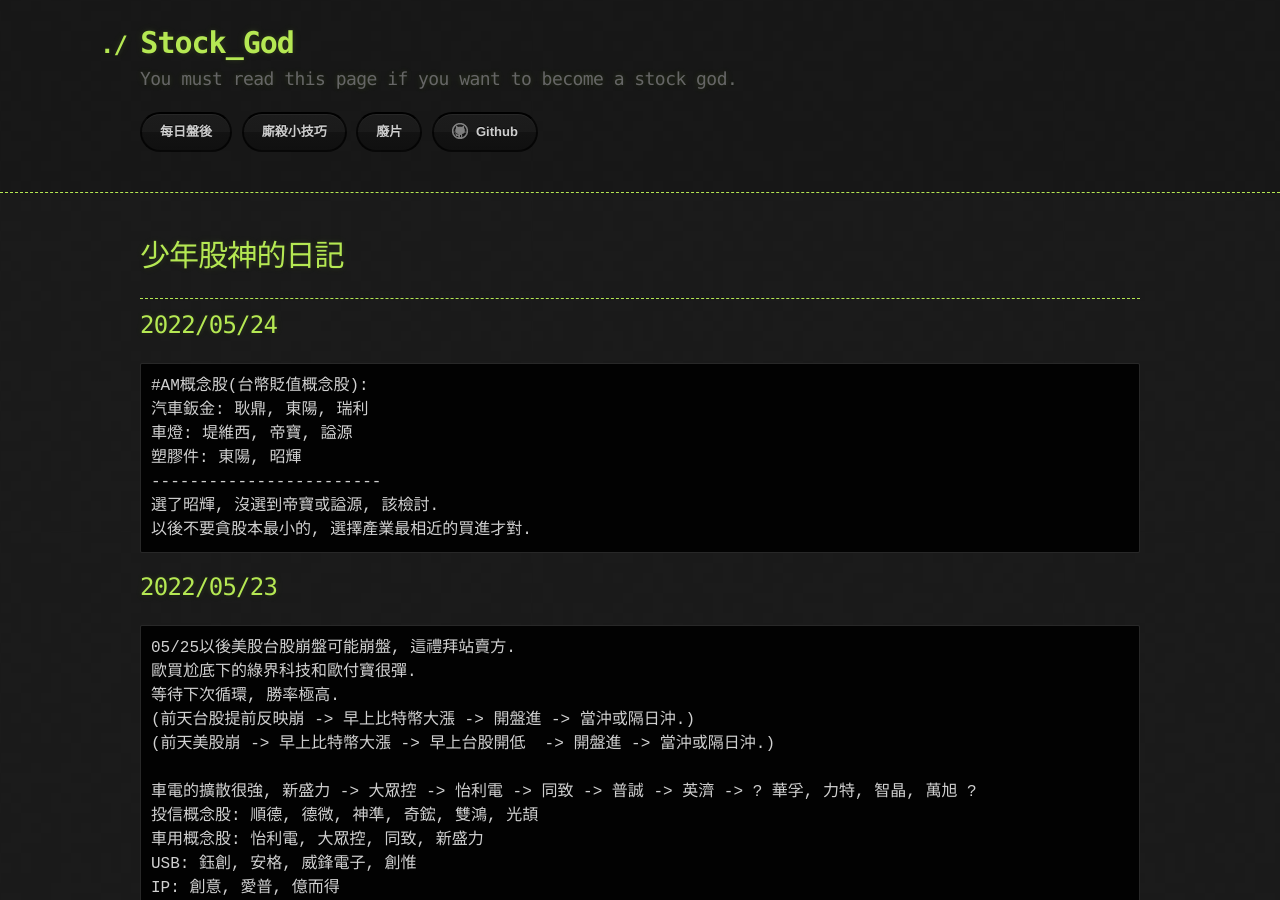
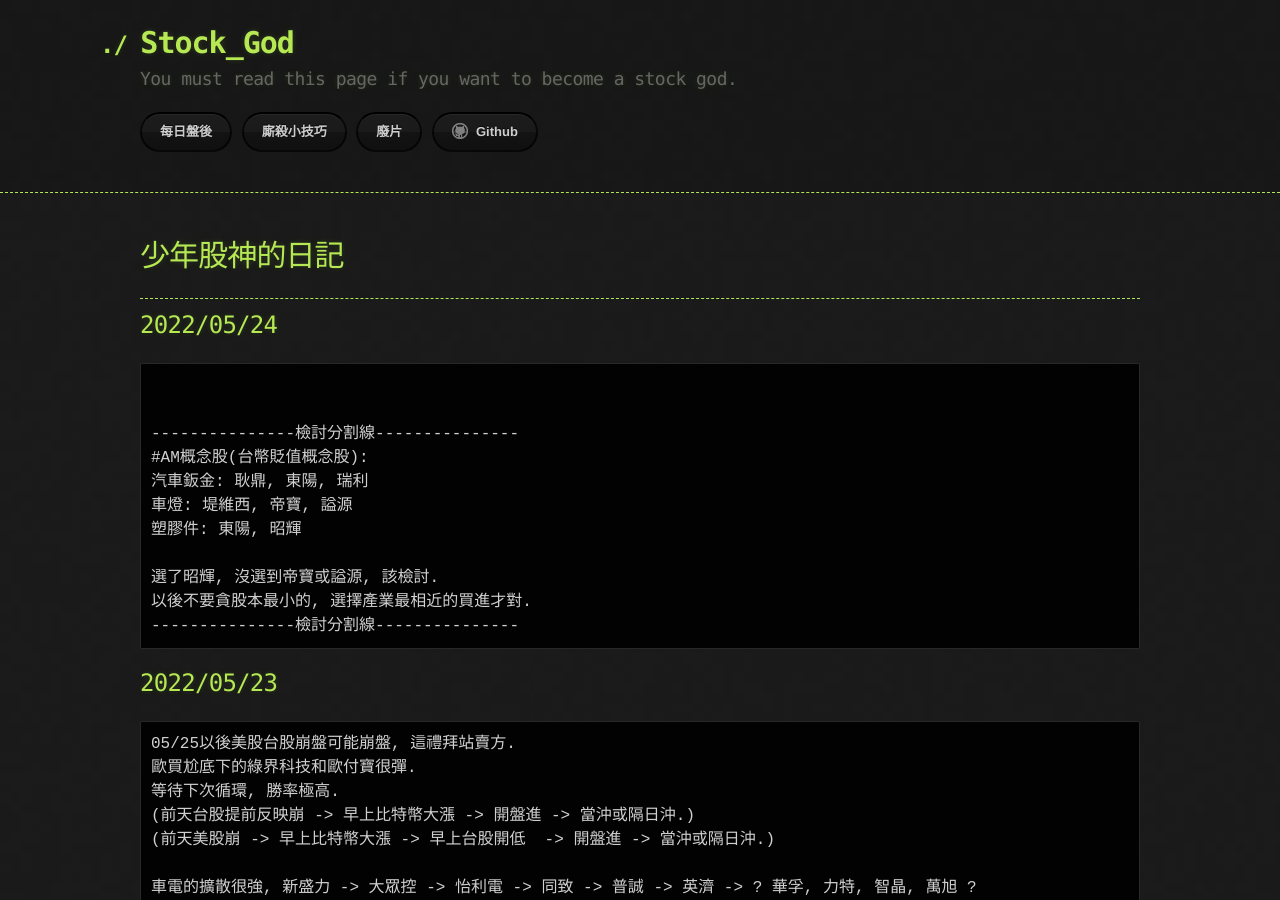
Before and after one commit to lepg5487/Stock_God, a Jekyll site: the page built from index.md, in a window 1280 px wide and 900 px high. Built offline with Jekyll 4.4.1, drawn with Linux system fonts in a browser that asks for light colours; our own code applies the rules of GitHub Pages for plain Markdown files.

Commit message:
Update index.md

````diff
--- a/index.md
+++ b/index.md
@@ -8,13 +8,17 @@ layout: testlayouts
 
 ## 2022/05/24
 ```
+
+
+---------------檢討分割線---------------
 #AM概念股(台幣貶值概念股):
 汽車鈑金: 耿鼎, 東陽, 瑞利
 車燈: 堤維西, 帝寶, 謚源
 塑膠件: 東陽, 昭輝
-------------------------
+
 選了昭輝, 沒選到帝寶或謚源, 該檢討.
 以後不要貪股本最小的, 選擇產業最相近的買進才對.
+---------------檢討分割線---------------
 ```
 
 ## 2022/05/23
````
